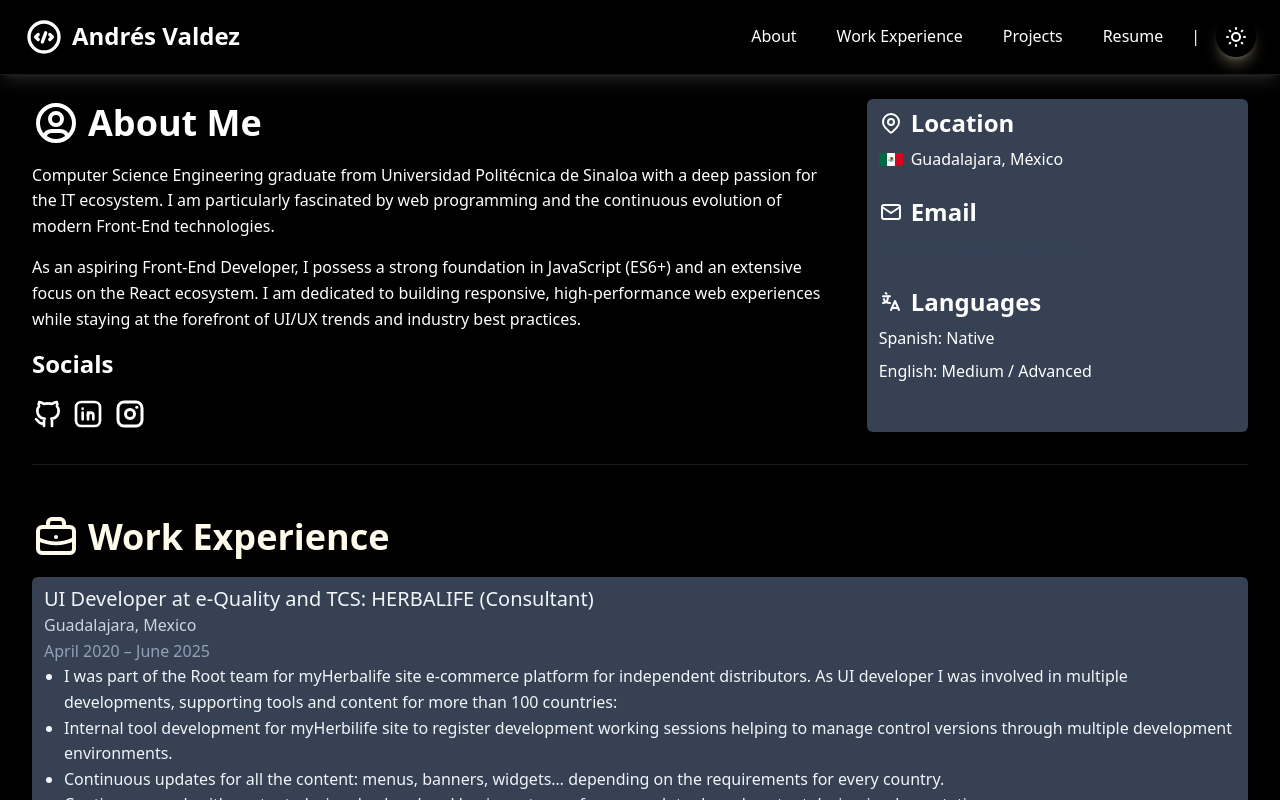
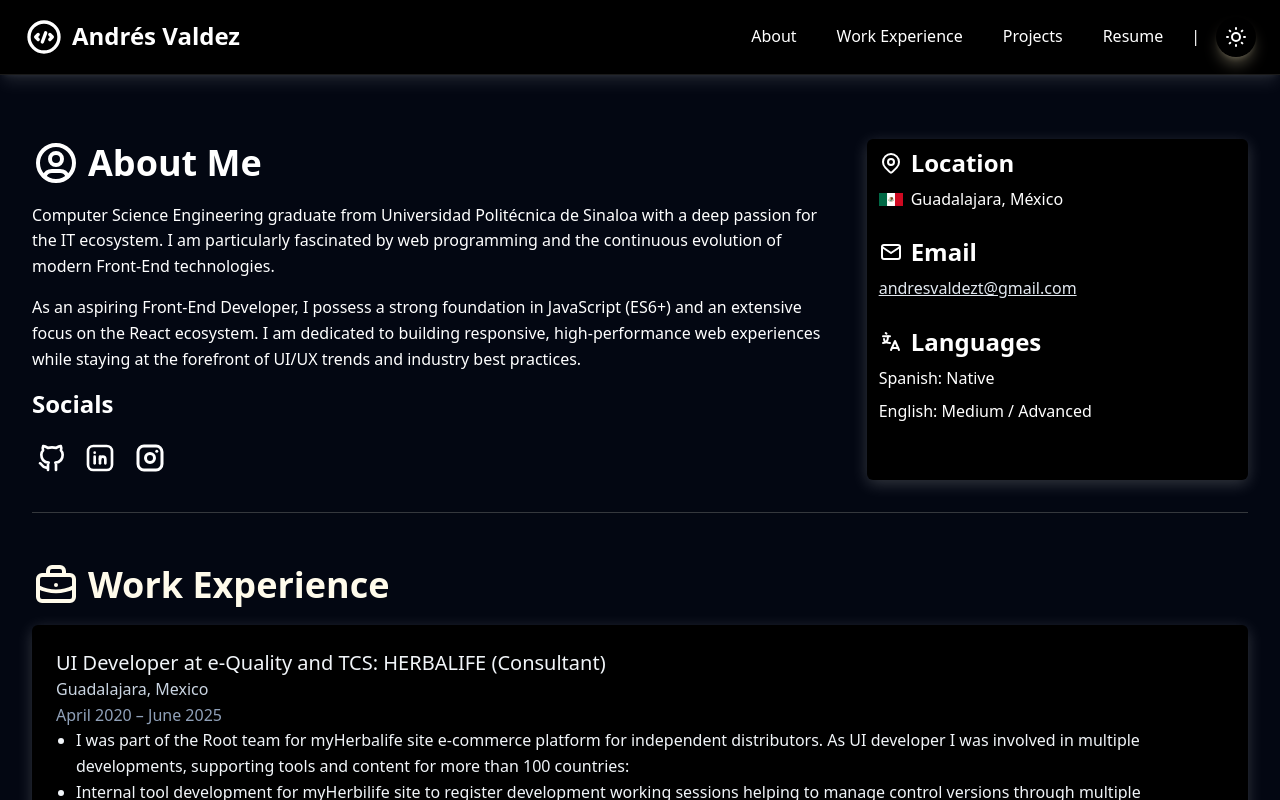
Before and after one commit to andresvaldezt/portfolio-vite-react, a React (Vite) app: page / in a window 1280 px wide. Shown: the top 800 px of the page. Built offline with nearby package versions, Linux system fonts and the light colour scheme.

Commit message:
Refactor styles in App, Header, and Home components; improve theme handling and layout

```diff
--- a/src/App.jsx
+++ b/src/App.jsx
@@ -9,7 +9,7 @@
 function App() {
 
   return (
-    <main className='bg-black light:bg-amber-50'>
+    <main className='bg-gray-950 light:bg-amber-50'>
       <Header></Header>
       <Routes>
         <Route path="/" element={ <HomePage/> } />
--- a/src/components/Header.jsx
+++ b/src/components/Header.jsx
@@ -2,9 +2,10 @@
 import { useState } from 'react';
 
 export function Header(){
+    const linkStyles = 'rounded-md px-3 py-2 font-medium hover:shadow-lg/30 shadow-white hover:text-amber-400 light:hover:shadow-lg/30 light:shadow-black light:hover:text-purple-400 transition-all ease-in-out'
 
     return(
-        <header className="port-header shadow-lg/10 shadow-white light:shadow-gray-800 text-white light:text-black">
+        <header className="port-header sticky top-0 z-50 mb-10 shadow-lg/10 bg-black light:bg-white shadow-white light:shadow-black text-white light:text-black">
             <div className='flex justify-between items-center px-6 w-full max-w-7xl mx-auto'>
                 <div>
                     <a href="/" className='no-underline'>
@@ -16,10 +17,10 @@
                 </div>
                 <div>
                     <nav className='hidden lg:flex items-center ms-auto no-underline'>
-                        <a className='rounded-md px-3 py-2 font-medium hover:bg-gray-700 hover:text-white' href="/">About</a>
-                        <a className='rounded-md px-3 py-2 font-medium hover:bg-gray-700 hover:text-white' href="/">Work Experience</a>
-                        <a className='rounded-md px-3 py-2 font-medium hover:bg-gray-700 hover:text-white' href="/">Projects</a>
-                        <a className='rounded-md px-3 py-2 font-medium hover:bg-gray-700 hover:text-white' href="/">Resume</a>
+                        <a className={linkStyles} href="/">About</a>
+                        <a className={linkStyles} href="/">Work Experience</a>
+                        <a className={linkStyles} href="/">Projects</a>
+                        <a className={linkStyles} href="/">Resume</a>
                         |
                         <ThemeButton></ThemeButton>
                     </nav>
@@ -39,7 +40,7 @@
     }
 
     return(
-        <button onClick={toggleTheme} className="rounded-full p-2 shadow-lg/30 hover:shadow-lg/50 shadow-amber-100 hover:shadow-amber-400 hover:text-amber-400 light:shadow-gray-400 light:text-black light:hover:shadow-purple-400 cursor-pointer light:hover:text-purple-400 transition-all ease-in-out">
+        <button onClick={toggleTheme} className="rounded-full p-2  shadow-lg/30 hover:shadow-lg/50 shadow-amber-100 hover:shadow-amber-400 hover:text-amber-400 light:shadow-gray-400 light:text-black light:hover:shadow-purple-400 cursor-pointer light:hover:text-purple-400 transition-all ease-in-out">
             {theme === 'dark' ? <IconSun stroke={2} /> : <IconMoonStars stroke={2} />}
         </button>
     )
--- a/src/index.css
+++ b/src/index.css
@@ -47,7 +47,6 @@
   display: flex;
   align-items: center;
   justify-content: space-between;
-  gap: 2rem;
 
   h2 {
     font-size: 1.25rem;
@@ -73,16 +72,4 @@
   align-items: center;
   gap: 1rem;
   display: flex;
-
-  a {
-    transition: color 0.2s;
-    font-weight: 500;
-    &:hover, &:focus {
-      outline: none;
-    }
-  }
 }
-
-.port-about{
-  border-bottom: 1px solid var(--border);
-}
--- a/src/pages/Home.jsx
+++ b/src/pages/Home.jsx
@@ -2,10 +2,12 @@
 import flag  from '../assets/Flag_of_Mexico.svg.png';
 
 export default function HomePage (){
+    const linkStyles = 'rounded-full p-1 font-medium hover:shadow-lg/30 shadow-white hover:text-amber-400 light:hover:shadow-lg/30 light:shadow-black light:hover:text-purple-400 transition-all ease-in-out'
+
     return (
     <main className="index-main" >
         <div className="flex flex-col gap-12 mx-auto px-4 py-6 sm:px-6 md:px-8 max-w-7xl">
-            <section className="port-about flex flex-wrap lg:gap-6 pb-8">
+            <section className="port-about flex flex-wrap lg:gap-6 pb-8 border-b light:border-b-gray-700/20 border-b-amber-50/20">
                 <div className="flex-none lg:w-8/12 w-full light:text-black">
                     <h2 className="flex items-center gap-2 text-4xl font-bold mb-4">
                         <IconUserCircle stroke={2} size={48}/>
@@ -21,12 +23,12 @@
                         Socials
                     </h5>
                     <div className='flex flex-row items-center gap-2'>
-                        <IconBrandGithub stroke={2} size={32}/>
-                        <IconBrandLinkedin stroke={2} size={32}/>
-                        <IconBrandInstagram stroke={2} size={36}/>
+                        <a href="/" className={linkStyles}><IconBrandGithub stroke={2} size={32}/></a>
+                        <a href="/" className={linkStyles}><IconBrandLinkedin stroke={2} size={32}/></a>
+                        <a href="/" className={linkStyles}><IconBrandInstagram stroke={2} size={36}/></a>
                     </div>
                 </div>
-                <div className='grow flex flex-col gap-6 rounded-md px-3 py-2 font-medium bg-gray-700'>
+                <div className='grow flex flex-col gap-6 rounded-md px-3 py-2 font-medium bg-black light:bg-white light:text-black light:shadow-[0px_4px_16px_rgb(0,0,0,0.2)] shadow-[0px_4px_16px_rgba(247,247,247,0.2)]'>
                     <div className='flex flex-col gap-2'>
                         <h5 className="text-2xl font-bold flex items-center gap-2">
                             <IconMapPin stroke={2} />
@@ -43,7 +45,7 @@
                             Email
                         </h5>
                         <p className='flex items-center gap-2'>
-                            <a className="underline dark:text-slate-200 dark:hover:text-slate-300 text-slate-700 hover:text-slate-900" href="mailto:andresvaldezt@gmail.com">
+                            <a className="underline light:text-gray-700 text-slate-200 light:hover:text-slate-900 hover:text-slate-300 " href="mailto:andresvaldezt@gmail.com">
                                 andresvaldezt@gmail.com
                             </a>
                         </p>
@@ -66,7 +68,7 @@
                         Work Experience
                     </h2>
                 </header>
-                <div className='job grow flex flex-col rounded-md px-3 py-2 mb-6 light:bg-amber-50 bg-gray-700'>
+                <div className='job grow flex flex-col rounded-md p-6 mb-6 bg-black light:bg-white light:shadow-[0px_4px_16px_rgb(0,0,0,0.2)] shadow-[0px_4px_16px_rgba(247,247,247,0.2)]'>
                     <h5 className='font-medium text-lg sm:text-xl light:text-slate-700 text-slate-100'>UI Developer at e-Quality and TCS: HERBALIFE (Consultant) </h5>
                     <p className='light:text-gray-700 text-slate-300'>Guadalajara, Mexico</p>
                     <p className='light:text-gray-500 text-slate-400'>April 2020 – June 2025</p>
```
